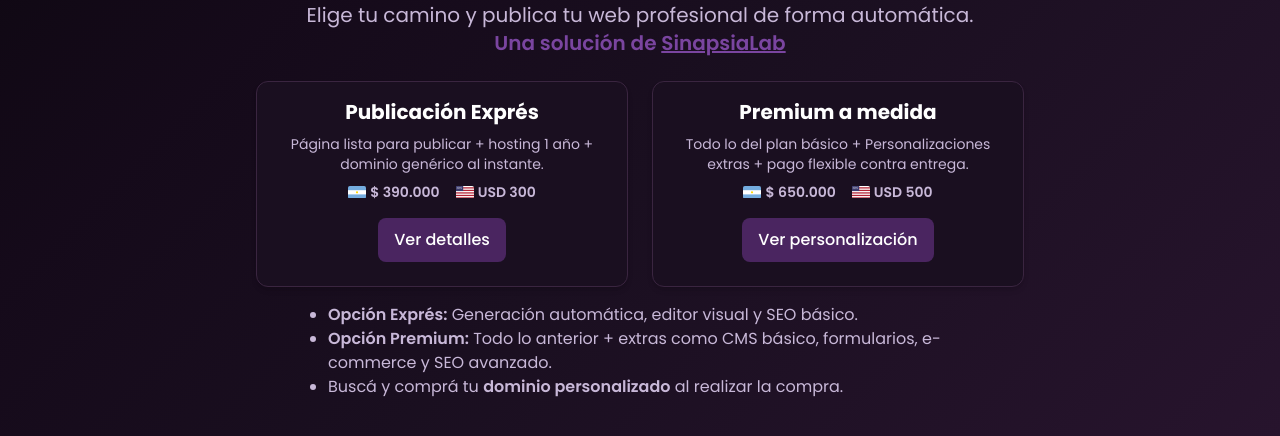
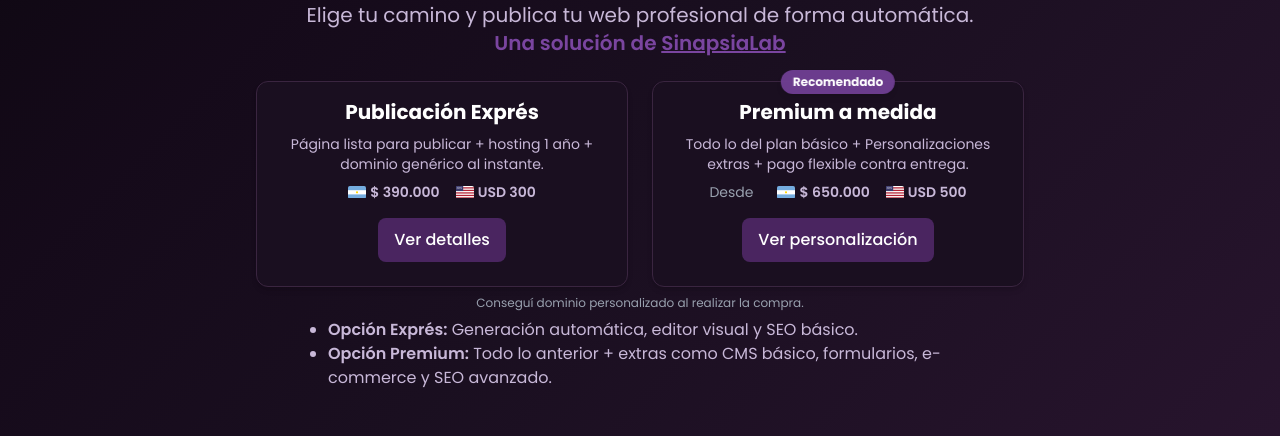
Before and after one commit to CharlyBGood/landingflyer, a React (Vite) app in the folder frontend/: page / in a window 1280 px wide. Shown: the part 263-699 px from the top of the page. Built offline with nearby package versions, Linux system fonts and the light colour scheme.

Commit message:
modify cards content and texts

```diff
--- a/frontend/src/components/HeroCard.jsx
+++ b/frontend/src/components/HeroCard.jsx
@@ -1,9 +1,12 @@
 
 import { ArgentinaFlag, USAFlag } from '../utilities/FlagIcons.jsx';
 
-export default function HeroCard({ header, paragraph, priceUSD, priceARS, btnText }) {
+export default function HeroCard({ header, paragraph, priceUSD, priceARS, btnText, fromLabel, recommended }) {
   return (
-    <div className="flex-1 bg-sinapsia-base border border-sinapsia-accent rounded-xl p-4 flex flex-col items-center shadow-md">
+    <div className="flex-1 bg-sinapsia-base border border-sinapsia-accent rounded-xl p-4 flex flex-col items-center shadow-md relative">
+      {recommended && (
+        <span className="absolute -top-3 left-1/2 -translate-x-1/2 bg-sinapsia-accent/80 backdrop-blur-sm text-white text-xs font-bold px-3 py-1 rounded-full shadow-md z-10" style={{backgroundColor: 'rgba(122,69,160,0.85)'}}>Recomendado</span>
+      )}
       <h3 className="text-xl font-bold mb-2 text-white">
         {header}
       </h3>
@@ -11,6 +14,9 @@ export default function HeroCard({ header, paragraph, priceUSD, priceARS, btnTex
         {paragraph}
       </p>
       <div className="flex flex-row gap-4 items-center mb-4 w-full justify-center">
+        {fromLabel && (
+          <span className="text-xs sm:text-sm text-gray-400 mr-2 whitespace-nowrap">Desde</span>
+        )}
         <div className="flex items-center gap-1 text-xs sm:text-sm font-semibold text-sinapsia-light whitespace-nowrap">
           <ArgentinaFlag size={18} />
           <span>$ {priceARS.toLocaleString('es-AR')}</span>
--- a/frontend/src/components/HeroCardContainer.jsx
+++ b/frontend/src/components/HeroCardContainer.jsx
@@ -17,13 +17,15 @@ export default function HeroCardContainer() {
           priceUSD={500}
           priceARS={650000}
           btnText="Ver personalización"
+          fromLabel
+          recommended
         />
       </div>
+      <span className="block text-xs text-gray-400 text-center leading-tight mb-2 mt-[-0.5rem]">Conseguí dominio personalizado al realizar la compra.</span>
       <div className="max-w-2xl mx-auto mt-2">
         <ul className="text-sinapsia-light text-sm sm:text-base text-left list-disc pl-6">
           <li><span className="font-semibold">Opción Exprés:</span> Generación automática, editor visual y SEO básico.</li>
           <li><span className="font-semibold">Opción Premium:</span> Todo lo anterior + extras como CMS básico, formularios, e-commerce y SEO avanzado.</li>
-          <li>Buscá y comprá tu <span className="font-semibold">dominio personalizado</span> al realizar la compra.</li>
         </ul>
       </div>
     </>
```
